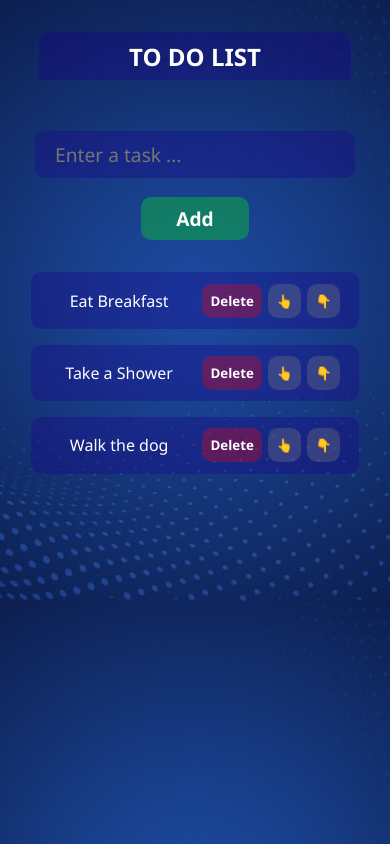
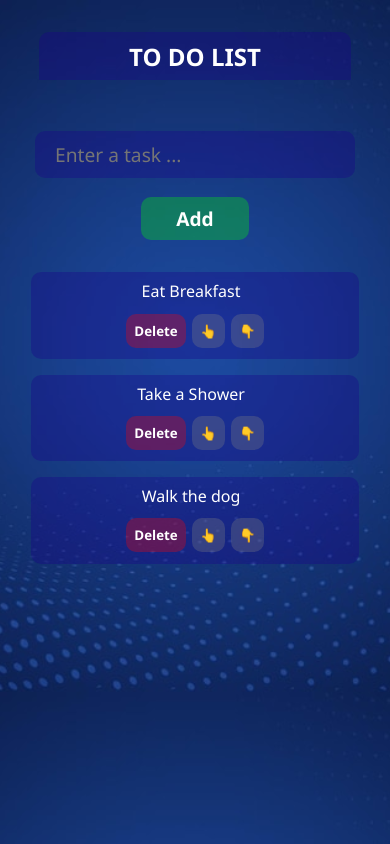
Before and after one commit to fromagetriste/ToDoList, a React (Vite) app: page / in a window 390 px wide. Built offline with nearby package versions, Linux system fonts and the light colour scheme.

Commit message:
added a flex container on mobile devices

```diff
--- a/src/components/ToDoList.jsx
+++ b/src/components/ToDoList.jsx
@@ -55,7 +55,7 @@ const ToDoList = () => {
         <div>
           <input
             type="text"
-            maxLength="25"
+            maxLength="50"
             placeholder="Enter a task ..."
             value={newTask}
             onChange={handleInputChange}
@@ -68,13 +68,17 @@ const ToDoList = () => {
           {tasks.map((task, index) => (
             <li key={index}>
               <span className="text">{task}</span>
+              <div className="mobile-container">
                 <button
                   className="delete-button"
                   onClick={() => deleteTask(index)}
                 >
                   Delete
                 </button>
-              <button className="move-button" onClick={() => moveTaskUp(index)}>
+                <button
+                  className="move-button"
+                  onClick={() => moveTaskUp(index)}
+                >
                   👆
                 </button>
                 <button
@@ -83,6 +87,7 @@ const ToDoList = () => {
                 >
                   👇
                 </button>
+              </div>
             </li>
           ))}
         </ol>
--- a/src/styles/components/_toDoList.scss
+++ b/src/styles/components/_toDoList.scss
@@ -112,7 +112,13 @@ li {
     margin-bottom: 1rem;
     padding: 8px 35px;
   }
-
+  li {
+    flex-direction: column;
+  }
+  .mobile-container {
+    display: flex;
+    margin-top: 0.5rem;
+  }
   .list-of-items {
     min-width: 360px;
   }
```
Lines whose indentation alone changed are shown as unchanged.
